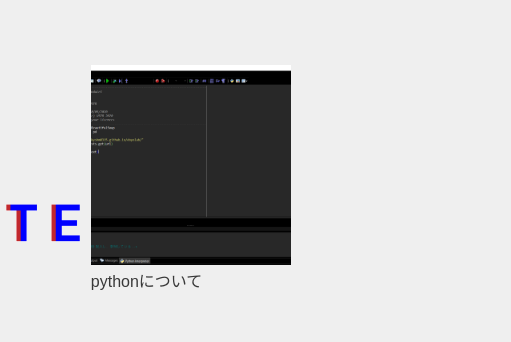
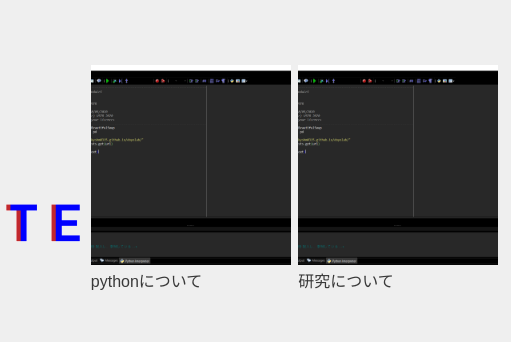
Before and after one commit to skyshm0315/doyolab, a plain HTML site: page index.html in a window 1280 px wide. Shown: the part 129-471 px from the top of the page, 769-1280 px from the left. Drawn offline with Linux system fonts and the light colour scheme.

Commit message:
20200730

```diff
--- a/index.html
+++ b/index.html
@@ -36,6 +36,10 @@
         <a href="python.html"><img src="images/python1.png" alt=""></a>
         <figcaption>pythonについて</figcaption>
     </figure>
+    <figure>
+        <a href="kenkyu.html"><img src="images/python1.png" alt=""></a>
+        <figcaption>研究について</figcaption>
+    </figure>
 
      <p class="version">20200614</p>
 
```
